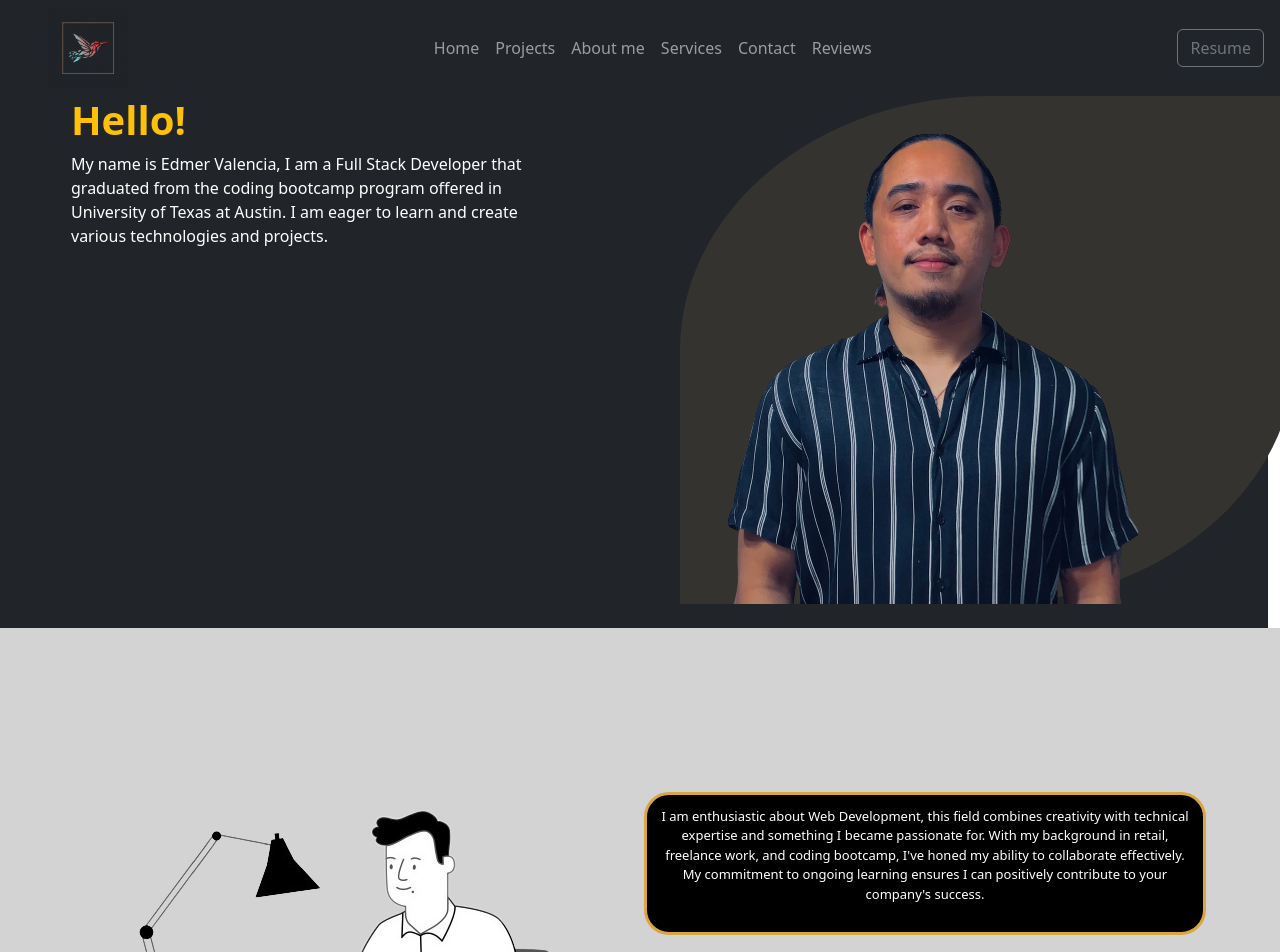
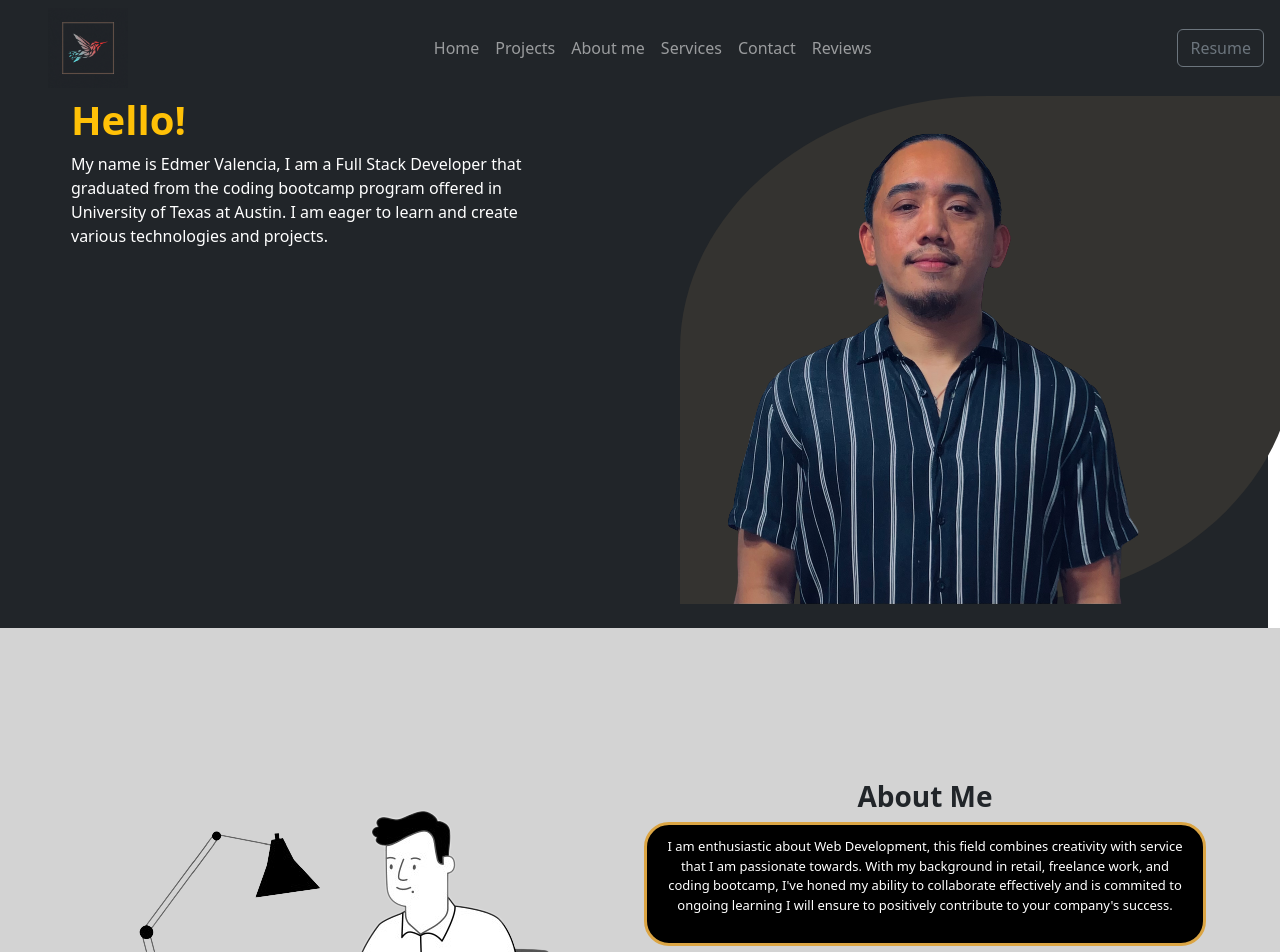
Before and after one commit to edm1001/web-dev-port, a React (Create React App) app: page / in a window 1280 px wide. Shown: the top 952 px of the page. Built offline with nearby package versions, Linux system fonts and the light colour scheme.

Commit message:
edit about and project page

```diff
--- a/src/Components/About/About.js
+++ b/src/Components/About/About.js
@@ -30,10 +30,15 @@ const About = () => {
                 transition={{
                     delay:0.5,
                 }}>
-        <div className=" p-2 about-msg">
-        <p className="p-1" id='abt-msg' >
-        I am enthusiastic about Web Development, this field combines creativity with technical expertise and something I became passionate for. With my background in retail, freelance work, and coding bootcamp, I've honed my ability to collaborate effectively. My commitment to ongoing learning ensures I can positively contribute to your company's success.
-        </p>
+            <h4
+             className="fw-semibold text-dark fs-3 text-center"
+            >
+            About Me
+            </h4>
+            <div className=" p-2 about-msg">
+            <p className="p-1" id='abt-msg' >
+            I am enthusiastic about Web Development, this field combines creativity with service that I am passionate towards. With my background in retail, freelance work, and coding bootcamp, I've honed my ability to collaborate effectively and is commited to ongoing learning I will ensure to positively contribute to your company's success.
+            </p>
         </div>
         <Row className="about-badge my-3 text-black">
                 <Col className="text-start ps-4">
--- a/src/Components/Footer/Footer.js
+++ b/src/Components/Footer/Footer.js
@@ -13,10 +13,10 @@ const Footer = () => {
                 </div>
                 </Col>
 
-                <Col className='ftr-col2'>
+                <Col className='ftr-col2 text-end'>
                     <Dropdown variant='dark'>
                     <Dropdown.Toggle className='ftr-dropdown'
-                    variant='outline-secondary'
+                    variant='outline-light'
                     >See More</Dropdown.Toggle>
                     <Dropdown.Menu>
                     <Dropdown.Item  href='/ResumePdf'>Resume</Dropdown.Item>
--- a/src/Pages/Portfolio.js
+++ b/src/Pages/Portfolio.js
@@ -1,4 +1,3 @@
-
 import Container from "react-bootstrap/Container";
 import Row from 'react-bootstrap/Row'
 import Col from "react-bootstrap/Col";
@@ -7,6 +6,7 @@ import ListProjects from '../Components/Projects/ListProjects';
 import Contact from '../Components/Contact/Contact'
 import { AiFillGithub } from "react-icons/ai";
 import { motion } from "framer-motion";
+
 const Portfolio = () => {
 
     return (
```
